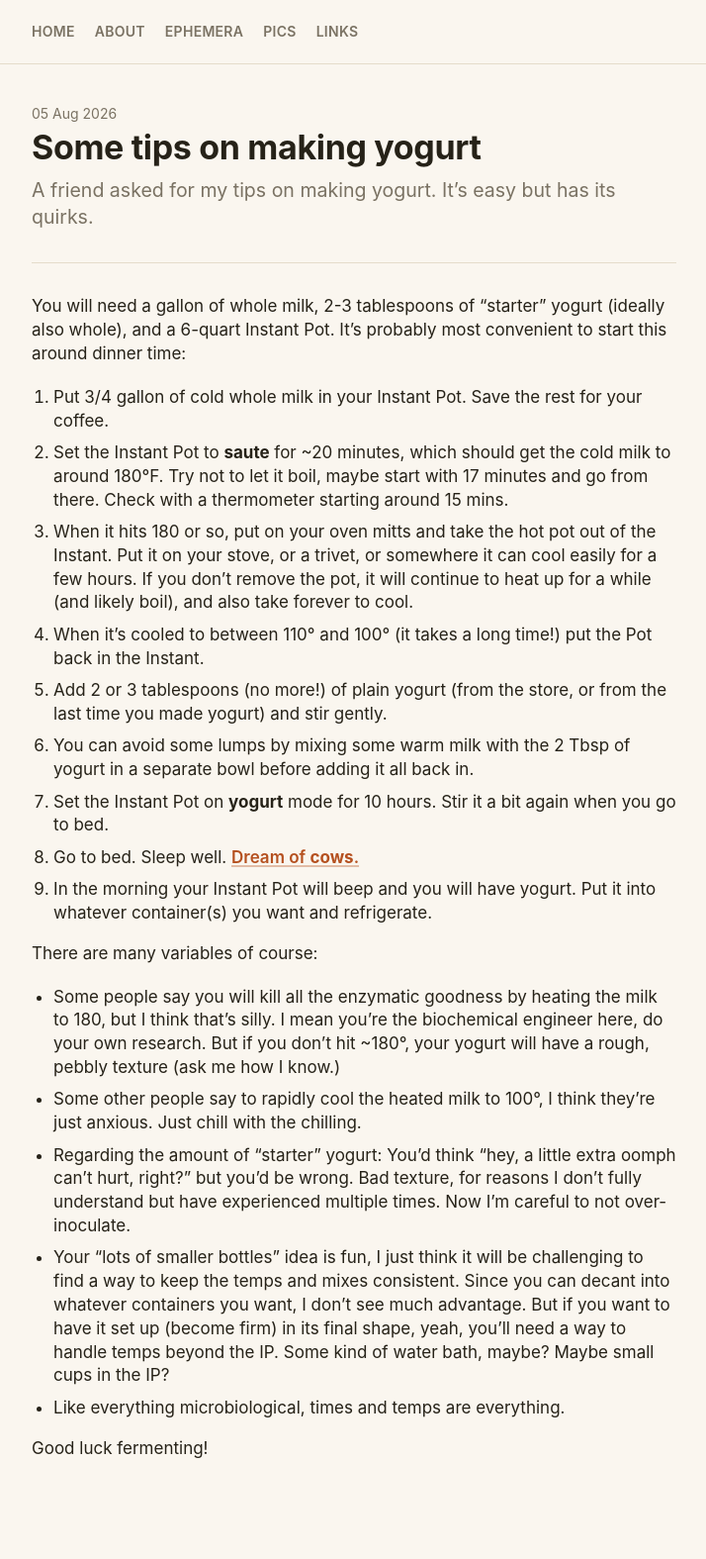
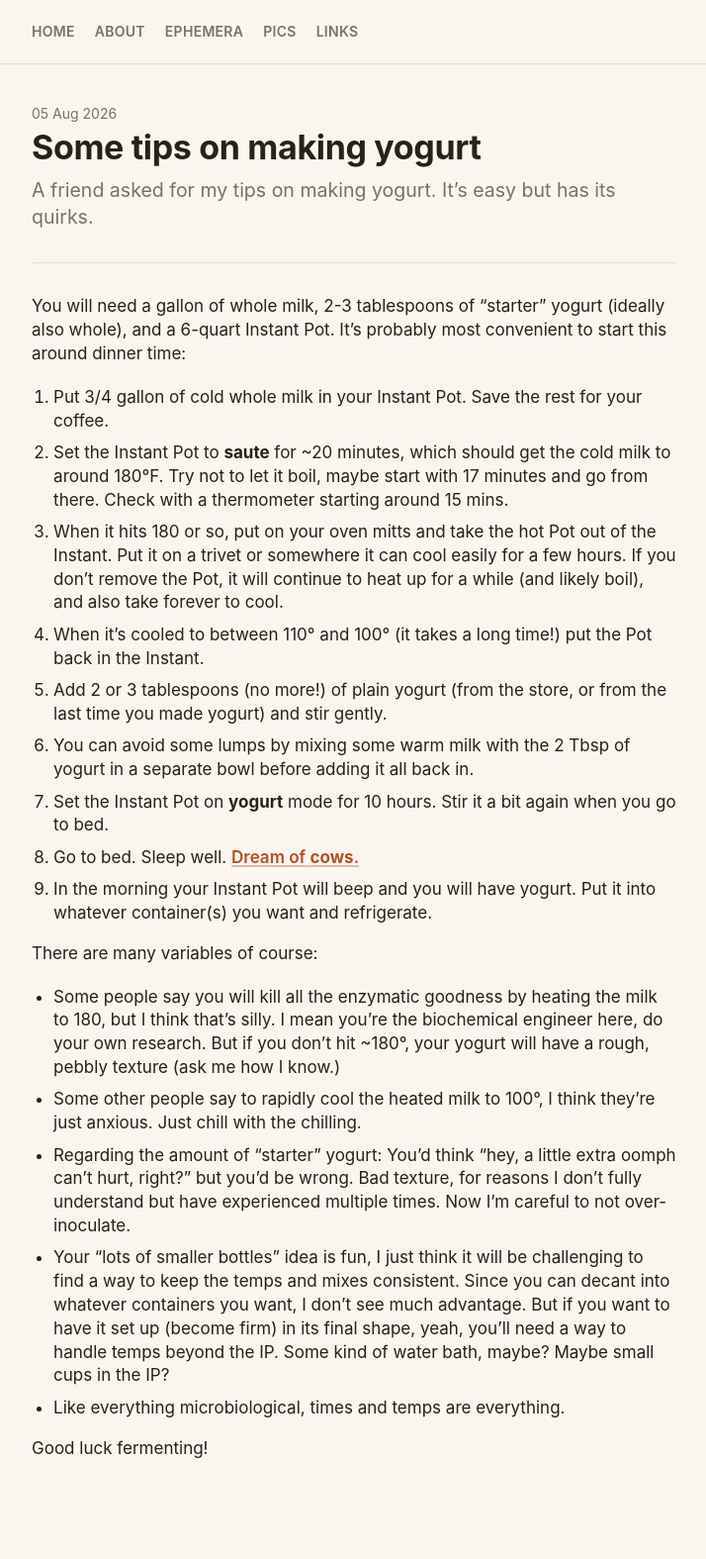
Before and after one commit to mkolon/mattkolon.com, a Jekyll site: the page built from _posts/2026-08-05-yogurt.md, in a window 1280 px wide. Shown: the whole page at 99% size, without its empty margins (282-996 px from the left). Built offline with Jekyll 4.4.1, drawn with Linux system fonts in a browser that asks for light colours.

Commit message:
random Friday fixes

```diff
--- a/_posts/2026-08-05-yogurt.md
+++ b/_posts/2026-08-05-yogurt.md
@@ -12,7 +12,7 @@ You will need a gallon of whole milk, 2-3 tablespoons of "starter" yogurt (ideal
 
 1. Put 3/4 gallon of cold whole milk in your Instant Pot. Save the rest for your coffee.
 2. Set the Instant Pot to **saute** for ~20 minutes, which should get the cold milk to around 180°F. Try not to let it boil, maybe start with 17 minutes and go from there. Check with a thermometer starting around 15 mins.
-3. When it hits 180 or so, put on your oven mitts and take the hot pot out of the Instant. Put it on your stove, or a trivet, or somewhere it can cool easily for a few hours. If you don't remove the pot, it will continue to heat up for a while (and likely boil), and also take forever to cool.
+3. When it hits 180 or so, put on your oven mitts and take the hot Pot out of the Instant. Put it on a trivet or somewhere it can cool easily for a few hours. If you don't remove the Pot, it will continue to heat up for a while (and likely boil), and also take forever to cool.
 4. When it's cooled to between 110° and 100° (it takes a long time!) put the Pot back in the Instant.
 5. Add 2 or 3 tablespoons (no more!) of plain yogurt (from the store, or from the last time you made yogurt) and stir gently.
 6. You can avoid some lumps by mixing some warm milk with the 2 Tbsp of yogurt in a separate bowl before adding it all back in.
```
